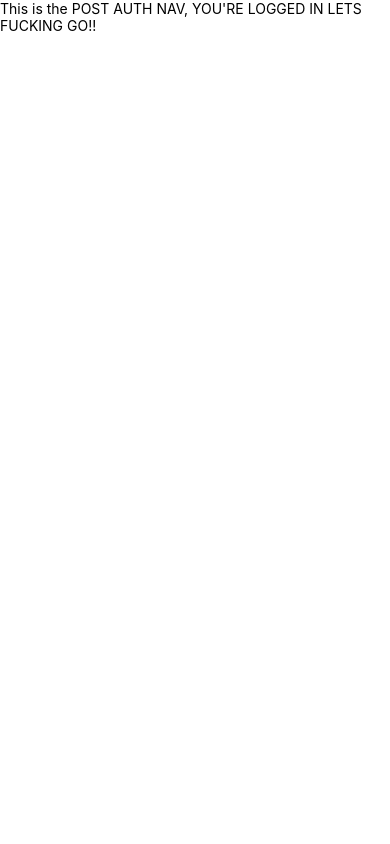
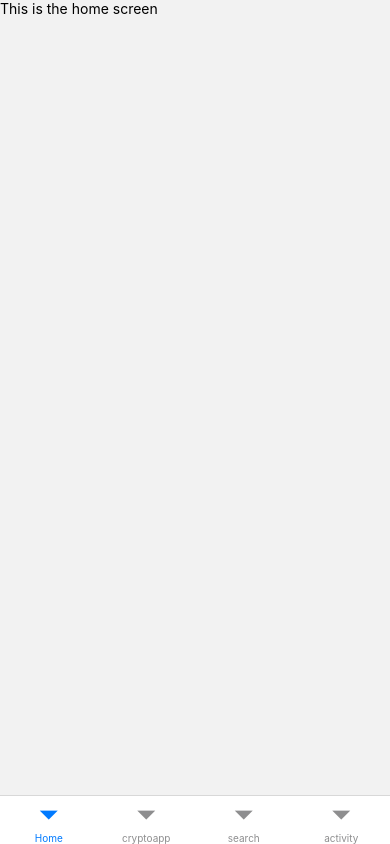
Before and after one commit to Ogochukwu5000/Crypto-app, a React Native app: screen / in a window 390 px wide. Built offline with nearby package versions, Linux system fonts and the light colour scheme.

Commit message:
add: bottom tab navigator

```diff
--- a/src/Navigations/PostAuthenticationNav.tsx
+++ b/src/Navigations/PostAuthenticationNav.tsx
@@ -1,14 +1,22 @@
-import React, {useState} from 'react';
-import {Text, View, SafeAreaView} from 'react-native';
+import React from 'react';
+import { createBottomTabNavigator } from '@react-navigation/bottom-tabs';
+import { Text, View, SafeAreaView } from 'react-native';
+import Home from '../components/HomeScreen Component/HomeScreen';
+import CryptoApp from '../components/CryptoAppScreen Component/CryptoAppScreen';
+import Search from '../components/SearchScreen Component/SearchScreen';
+import Activity from '../components/ActivityScreen Component/ActivityScreen';
 
 function PostAuthenticationNav(): JSX.Element {
-  const [isLoggedIn, setIsLoggedIn] = useState(false);
+  const Tab = createBottomTabNavigator();
   return (
-    <SafeAreaView>
-      <View>
-        <Text>This is the POST AUTH NAV, YOU'RE LOGGED IN LETS FUCKING GO!!</Text>
-      </View>
-    </SafeAreaView>
+    <Tab.Navigator screenOptions={{
+      headerShown: false,
+    }}>
+      <Tab.Screen name="Home" component={Home} />
+      <Tab.Screen name="cryptoapp" component={CryptoApp} />
+      <Tab.Screen name="search" component={Search} />
+      <Tab.Screen name="activity" component={Activity} />
+    </Tab.Navigator>
   );
 }
 
```
